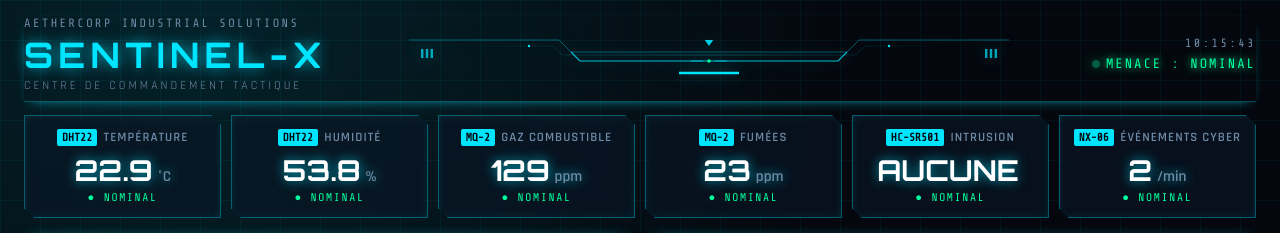
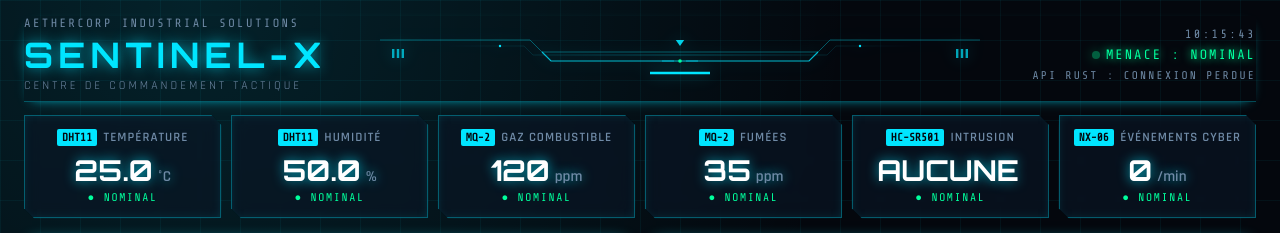
Before and after one commit to SuiramX/WorkshopI1, a React (Vite) app in the folder Web/: page / in a window 1280 px wide. Shown: the top 233 px of the page. Built offline with nearby package versions, Linux system fonts and the light colour scheme; no server answers.

Commit message:
fix: refactor sensor data handling and improve API integration in App component

```diff
--- a/Web/src/App.jsx
+++ b/Web/src/App.jsx
@@ -1,4 +1,4 @@
-import { useState, useEffect, useRef } from "react";
+import { useState, useEffect } from "react";
 import "./App.css";
 import SensorCard from "./components/SensorCard";
 import AlertLog from "./components/AlertLog";
@@ -6,36 +6,130 @@ import HistoryChart from "./components/HistoryChart";
 import WebcamFeed from "./components/WebcamFeed";
 import TopbarHud from "./components/TopbarHud";
 
-const clamp = (v, min, max) => Math.min(max, Math.max(min, v));
-const drift = (v, amp) => v + (Math.random() - 0.5) * amp;
+const API_STATUS_URL = import.meta.env.VITE_API_STATUS_URL || "https://192.168.1.9:8080/status";
 
-// Calcule la mesure suivante à partir de la précédente (simulation)
-function nextMeasure(prev) {
-  return {
-    temperature: clamp(drift(prev.temperature, 4), 18, 42),
-    humidite: clamp(drift(prev.humidite, 6), 30, 90),
-    gaz: clamp(drift(prev.gaz, 120), 0, 600),
-    fumee: clamp(drift(prev.fumee, 60), 0, 300),
-    intrusion: Math.random() < 0.08,
-    cyber: Math.floor(Math.random() * 8),
-  };
-}
-
-const initial = {
-  temperature: 25,
-  humidite: 55,
-  gaz: 150,
-  fumee: 40,
+// Structure initiale des données capteurs
+const initialData = {
+  temperature: 25.0,
+  humidite: 50.0,
+  gaz: 120.0,
+  fumee: 35.0,
   intrusion: false,
   cyber: 0,
 };
 
+// Extraction et normalisation des données issues de l'API Rust /status
+function parseStatus(payload) {
+  let temperature = null;
+  let humidity = null;
+  let gas = null;
+  let smoke = null;
+  let intrusion = null;
+  let cyber = null;
+
+  if (Array.isArray(payload)) {
+    for (const item of payload) {
+      if (!item || typeof item !== "object") continue;
+
+      if (item.temperature_level !== undefined && item.temperature_level !== null) {
+        temperature = Number(item.temperature_level);
+      } else if (item.temperature !== undefined && item.temperature !== null) {
+        temperature = Number(item.temperature);
+      } else if (item.temp !== undefined && item.temp !== null) {
+        temperature = Number(item.temp);
+      }
+
+      if (item.humidity_level !== undefined && item.humidity_level !== null) {
+        humidity = Number(item.humidity_level);
+      } else if (item.humidity !== undefined && item.humidity !== null) {
+        humidity = Number(item.humidity);
+      } else if (item.humidite !== undefined && item.humidite !== null) {
+        humidity = Number(item.humidite);
+      }
+
+      if (item.gas_level !== undefined && item.gas_level !== null) {
+        gas = Number(item.gas_level);
+      } else if (item.gas !== undefined && item.gas !== null) {
+        gas = Number(item.gas);
+      } else if (item.gaz !== undefined && item.gaz !== null) {
+        gas = Number(item.gaz);
+      }
+
+      if (item.smoke_level !== undefined && item.smoke_level !== null) {
+        smoke = Number(item.smoke_level);
+      } else if (item.fumee !== undefined && item.fumee !== null) {
+        smoke = Number(item.fumee);
+      } else if (item.smoke !== undefined && item.smoke !== null) {
+        smoke = Number(item.smoke);
+      }
+
+      if (item.presence !== undefined && item.presence !== null) {
+        intrusion = Boolean(item.presence);
+      } else if (item.mouvement !== undefined && item.mouvement !== null) {
+        intrusion = Boolean(item.mouvement);
+      } else if (item.intrusion !== undefined && item.intrusion !== null) {
+        intrusion = Boolean(item.intrusion);
+      }
+
+      if (item.cyber !== undefined && item.cyber !== null) {
+        cyber = Number(item.cyber);
+      }
+    }
+  } else if (payload && typeof payload === "object") {
+    if (payload.temperature_level !== undefined && payload.temperature_level !== null) {
+      temperature = Number(payload.temperature_level);
+    } else if (payload.temperature !== undefined && payload.temperature !== null) {
+      temperature = Number(payload.temperature);
+    } else if (payload.temp !== undefined && payload.temp !== null) {
+      temperature = Number(payload.temp);
+    }
+
+    if (payload.humidity_level !== undefined && payload.humidity_level !== null) {
+      humidity = Number(payload.humidity_level);
+    } else if (payload.humidity !== undefined && payload.humidity !== null) {
+      humidity = Number(payload.humidity);
+    } else if (payload.humidite !== undefined && payload.humidite !== null) {
+      humidity = Number(payload.humidite);
+    }
+
+    if (payload.gas_level !== undefined && payload.gas_level !== null) {
+      gas = Number(payload.gas_level);
+    } else if (payload.gas !== undefined && payload.gas !== null) {
+      gas = Number(payload.gas);
+    } else if (payload.gaz !== undefined && payload.gaz !== null) {
+      gas = Number(payload.gaz);
+    }
+
+    if (payload.smoke_level !== undefined && payload.smoke_level !== null) {
+      smoke = Number(payload.smoke_level);
+    } else if (payload.fumee !== undefined && payload.fumee !== null) {
+      smoke = Number(payload.fumee);
+    } else if (payload.smoke !== undefined && payload.smoke !== null) {
+      smoke = Number(payload.smoke);
+    }
+
+    if (payload.presence !== undefined && payload.presence !== null) {
+      intrusion = Boolean(payload.presence);
+    } else if (payload.mouvement !== undefined && payload.mouvement !== null) {
+      intrusion = Boolean(payload.mouvement);
+    } else if (payload.intrusion !== undefined && payload.intrusion !== null) {
+      intrusion = Boolean(payload.intrusion);
+    }
+
+    if (payload.cyber !== undefined && payload.cyber !== null) {
+      cyber = Number(payload.cyber);
+    }
+  }
+
+  return { temperature, humidity, gas, smoke, intrusion, cyber };
+}
+
 export default function App() {
-  const [data, setData] = useState(initial);
+  const [data, setData] = useState(initialData);
   const [history, setHistory] = useState([]);
   const [alerts, setAlerts] = useState([]);
   const [time, setTime] = useState(new Date().toLocaleTimeString("fr-FR"));
-  const last = useRef(initial);
+  const [apiStatus, setApiStatus] = useState("connecting"); // 'connected' | 'error' | 'connecting'
 
   // Horloge en temps réel (mise à jour chaque seconde)
   useEffect(() => {
@@ -45,45 +139,108 @@ export default function App() {
     return () => clearInterval(clockId);
   }, []);
 
-  // Simulation des mesures et gestion des alertes (toutes les 2 secondes)
+  // Récupération des données réelles depuis l'API Rust (toutes les 10 secondes)
   useEffect(() => {
-    const id = setInterval(() => {
-      const next = nextMeasure(last.current);
-      last.current = next;
-      setData(next);
+    let isMounted = true;
 
+    const fetchSensorData = async () => {
+      try {
+        const response = await fetch(API_STATUS_URL, {
+          method: "GET",
+          headers: {
+            Accept: "application/json",
+          },
+        });
+
+        if (!response.ok) {
+          throw new Error(`Statut HTTP: ${response.status}`);
+        }
+
+        const json = await response.json();
+        if (!isMounted) return;
+
+        const parsed = parseStatus(json);
         const currentTime = new Date().toLocaleTimeString("fr-FR");
 
-      // Historique : conservation des 30 dernières mesures
-      setHistory((prev) =>
+        setData((prev) => {
+          const nextTemp = parsed.temperature !== null ? parsed.temperature : prev.temperature;
+          const nextHum = parsed.humidity !== null ? parsed.humidity : prev.humidite;
+          const nextGas = parsed.gas !== null ? parsed.gas : prev.gaz;
+          const nextSmoke = parsed.smoke !== null ? parsed.smoke : (parsed.gas !== null ? Math.round(parsed.gas * 0.3) : prev.fumee);
+          const nextIntrusion = parsed.intrusion !== null ? parsed.intrusion : prev.intrusion;
+          const nextCyber = parsed.cyber !== null ? parsed.cyber : prev.cyber;
+
+          const nextData = {
+            temperature: nextTemp,
+            humidite: nextHum,
+            gaz: nextGas,
+            fumee: nextSmoke,
+            intrusion: nextIntrusion,
+            cyber: nextCyber,
+          };
+
+          // Mise à jour de l'historique (conservation des 30 dernières mesures)
+          setHistory((prevHist) =>
             [
-          ...prev,
+              ...prevHist,
               {
                 time: currentTime,
-            temperature: +next.temperature.toFixed(1),
-            humidite: +next.humidite.toFixed(1),
-            gaz: Math.round(next.gaz),
-            fumee: Math.round(next.fumee),
+                temperature: nextTemp !== null ? +Number(nextTemp).toFixed(1) : 0,
+                humidite: nextHum !== null ? +Number(nextHum).toFixed(1) : 0,
+                gaz: nextGas !== null ? Math.round(nextGas) : 0,
+                fumee: nextSmoke !== null ? Math.round(nextSmoke) : 0,
               },
             ].slice(-30)
           );
 
-      // Détection des seuils d'alerte
+          // Détection des alertes basées sur les données réelles
           const found = [];
-      if (next.temperature > 35) found.push({ level: "critique", message: "Surchauffe thermique" });
-      if (next.gaz > 400) found.push({ level: "critique", message: "Fuite de gaz combustible" });
-      if (next.fumee > 200) found.push({ level: "critique", message: "Fumées détectées" });
-      if (next.humidite > 80) found.push({ level: "alerte", message: "Humidité excessive" });
-      if (next.intrusion) found.push({ level: "alerte", message: "Intrusion physique détectée" });
-      if (next.cyber > 5) found.push({ level: "alerte", message: "Tentatives de connexion suspectes" });
+          if (nextTemp !== null && nextTemp > 35) {
+            found.push({ level: "critique", message: `Surchauffe thermique (${Number(nextTemp).toFixed(1)}°C)` });
+          }
+          if (nextGas !== null && nextGas > 400) {
+            found.push({ level: "critique", message: `Fuite de gaz combustible (${Math.round(nextGas)} ppm)` });
+          }
+          if (nextSmoke !== null && nextSmoke > 200) {
+            found.push({ level: "critique", message: `Fumées denses détectées (${Math.round(nextSmoke)} ppm)` });
+          }
+          if (nextHum !== null && nextHum > 80) {
+            found.push({ level: "alerte", message: `Humidité excessive (${Number(nextHum).toFixed(1)}%)` });
+          }
+          if (nextIntrusion) {
+            found.push({ level: "alerte", message: "Intrusion physique détectée (capteur PIR)" });
+          }
+          if (nextCyber !== null && nextCyber > 5) {
+            found.push({ level: "alerte", message: "Tentatives de connexion suspectes" });
+          }
 
           if (found.length > 0) {
             const withInfo = found.map((a) => ({ ...a, time: currentTime, id: crypto.randomUUID() }));
-        setAlerts((prev) => [...withInfo, ...prev].slice(0, 20));
+            setAlerts((prevAlerts) => [...withInfo, ...prevAlerts].slice(0, 20));
           }
-    }, 2000);
 
-    return () => clearInterval(id);
+          return nextData;
+        });
+
+        setApiStatus("connected");
+      } catch (err) {
+        console.warn("Erreur de communication avec l'API Rust Sentinel (/status):", err.message);
+        if (isMounted) {
+          setApiStatus("error");
+        }
+      }
+    };
+
+    // Premier appel au chargement
+    fetchSensorData();
+
+    // Répétition toutes les 10 secondes
+    const intervalId = setInterval(fetchSensorData, 10000);
+
+    return () => {
+      isMounted = false;
+      clearInterval(intervalId);
+    };
   }, []);
 
   // Calcul du niveau de menace global
@@ -110,16 +267,55 @@ export default function App() {
             <i className="dot" style={{ background: threatColor, boxShadow: `0 0 12px ${threatColor}` }}></i>
             MENACE : {threatLevel}
           </span>
+          <p className="eyebrow" style={{ marginTop: "0.25rem", fontSize: "0.7rem" }}>
+            API RUST : {apiStatus === "connected" ? "EN LIGNE (10s)" : apiStatus === "error" ? "CONNEXION PERDUE" : "SYNCHRONISATION..."}
+          </p>
         </div>
       </header>
 
       <section className="grid">
-        <SensorCard code="DHT22" name="Température" value={data.temperature.toFixed(1)} unit="°C" alert={data.temperature > 35} />
-        <SensorCard code="DHT22" name="Humidité" value={data.humidite.toFixed(1)} unit="%" alert={data.humidite > 80} />
-        <SensorCard code="MQ-2" name="Gaz combustible" value={Math.round(data.gaz)} unit="ppm" alert={data.gaz > 400} />
-        <SensorCard code="MQ-2" name="Fumées" value={Math.round(data.fumee)} unit="ppm" alert={data.fumee > 200} />
-        <SensorCard code="HC-SR501" name="Intrusion" value={data.intrusion ? "DÉTECTÉE" : "AUCUNE"} unit="" alert={data.intrusion} />
-        <SensorCard code="NX-06" name="Événements cyber" value={data.cyber} unit="/min" alert={data.cyber > 5} />
+        <SensorCard
+          code="DHT11"
+          name="Température"
+          value={data.temperature !== null ? Number(data.temperature).toFixed(1) : "--"}
+          unit="°C"
+          alert={data.temperature !== null && data.temperature > 35}
+        />
+        <SensorCard
+          code="DHT11"
+          name="Humidité"
+          value={data.humidite !== null ? Number(data.humidite).toFixed(1) : "--"}
+          unit="%"
+          alert={data.humidite !== null && data.humidite > 80}
+        />
+        <SensorCard
+          code="MQ-2"
+          name="Gaz combustible"
+          value={data.gaz !== null ? Math.round(data.gaz) : "--"}
+          unit="ppm"
+          alert={data.gaz !== null && data.gaz > 400}
+        />
+        <SensorCard
+          code="MQ-2"
+          name="Fumées"
+          value={data.fumee !== null ? Math.round(data.fumee) : "--"}
+          unit="ppm"
+          alert={data.fumee !== null && data.fumee > 200}
+        />
+        <SensorCard
+          code="HC-SR501"
+          name="Intrusion"
+          value={data.intrusion ? "DÉTECTÉE" : "AUCUNE"}
+          unit=""
+          alert={Boolean(data.intrusion)}
+        />
+        <SensorCard
+          code="NX-06"
+          name="Événements cyber"
+          value={data.cyber ?? 0}
+          unit="/min"
+          alert={data.cyber > 5}
+        />
       </section>
 
       {/* DISPOSITION 2 COLONNES : WEBCAM (GAUCHE) / GRAPHIQUES (DROITE) */}
```
Lines whose indentation alone changed are shown as unchanged.
